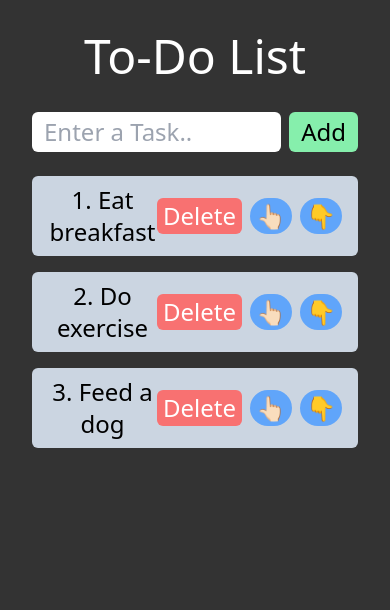
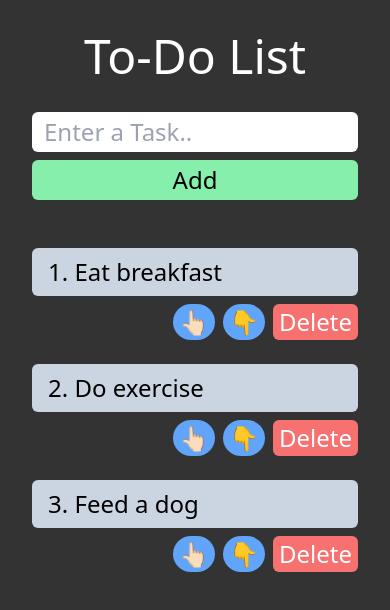
Before and after one commit to suhzeet/To-Do-List, a React (Vite) app: page / in a window 390 px wide. Shown: the top 610 px of the page. Built offline with nearby package versions, Linux system fonts and the light colour scheme.

Commit message:
responsive updated jun 11

```diff
--- a/src/ToDoList.jsx
+++ b/src/ToDoList.jsx
@@ -51,7 +51,7 @@ function ToDoList() {
       <div className="text-center mx-auto max-w-2xl px-8 text-2xl">
         <div className="w-full">
           <h1 className="text-white text-5xl my-8">To-Do List</h1>
-          <div className="flex gap-2 mb-6">
+          <div className="flex gap-2 flex-col mb-12 sm:flex-row">
             <input
               type="text"
               placeholder="Enter a Task.."
@@ -70,30 +70,30 @@ function ToDoList() {
             <ol>
               {tasks.map((task, index) => (
                 <li
-                  className="my-4 flex justify-between items-center bg-slate-300 px-4 py-2 rounded-md"
+                  className="my-4 flex flex-col gap-2 justify-normal  items-end sm:items-center sm:flex-row  mb-6 "
                   key={index}
                 >
-                  <span>
+                  <span className="flex items-start bg-slate-300  px-4 py-2 rounded-md w-full">
                     {index + 1}. {task}
                   </span>
-                  <div className="flex gap-2">
+                  <div className=" flex  gap-2 items-start">
                     <button
-                      className=" hover:opacity-70 bg-red-400 py-0.5 px-1.5 rounded-md text-white"
-                      onClick={() => deleteTask(index)}
-                    >
-                      Delete
-                    </button>
-                    <button
-                      className=" hover:opacity-70 bg-blue-400 py-0.5 px-1.5 rounded-full"
+                      className=" hover:opacity-70 bg-blue-400 py-0.5 px-1.5 rounded-full self-start"
                       onClick={() => moveTaskUp(index)}
                     >
                       👆🏻
                     </button>
                     <button
-                      className=" hover:opacity-70 bg-blue-400 py-0.5 px-1.5 rounded-full"
+                      className=" hover:opacity-70 bg-blue-400 py-0.5 px-1.5 rounded-full self-start"
                       onClick={() => moveTaskDown(index)}
                     >
                       👇
+                    </button>
+                    <button
+                      className=" hover:opacity-70 bg-red-400 py-0.5 px-1.5 rounded-md text-white col-span-2 self-start"
+                      onClick={() => deleteTask(index)}
+                    >
+                      Delete
                     </button>
                   </div>
                 </li>
```
